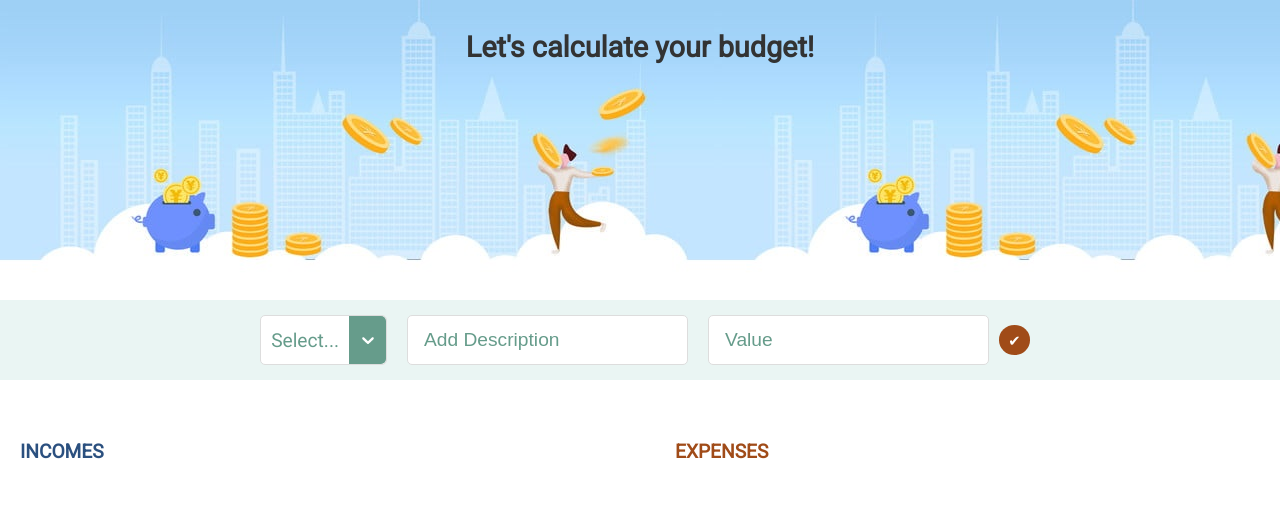
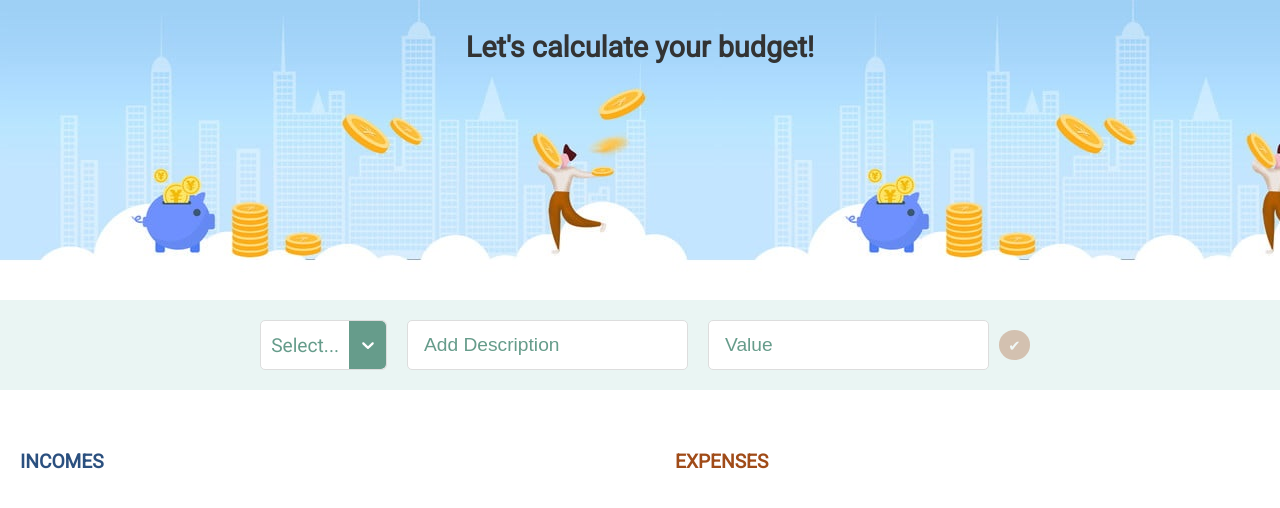
Before and after one commit to jocko981/budget-app, a React (Create React App) app: page /dashboard in a window 1280 px wide. Shown: the top 508 px of the page. Built offline with nearby package versions, Linux system fonts and the light colour scheme.

Commit message:
disabled btn for form

```diff
--- a/src/components/createTransaction/CreateTransaction.css
+++ b/src/components/createTransaction/CreateTransaction.css
@@ -12,7 +12,7 @@
 
 .create-transaction form label {
     height: 50px;
-    margin: 0px 10px;
+    margin: 5px 10px;
 }
 
 .create-transaction form .btn {
--- a/src/components/createTransaction/CreateTransaction.js
+++ b/src/components/createTransaction/CreateTransaction.js
@@ -13,6 +13,7 @@ import { useIncomes } from "../../hooks/useIncomes";
 export default function CreateTransaction() {
     const { addExpense } = useExpenses()
     const { addIncome } = useIncomes()
+    const [isFormFilled, setIsFormFilled] = useState(false)
     // form fields
     const [category, setCategory] = useState("")
     const [description, setDescription] = useState("")
@@ -23,10 +24,14 @@ export default function CreateTransaction() {
     useEffect(() => {
         if (category) {
             setFormError(null)
-            return
+        }
+        if (category && description && value) {
+            setIsFormFilled(true)
+        } else {
+            setIsFormFilled(false)
         }
 
-    }, [category])
+    }, [category, description, value])
 
     const handleSubmit = async (e) => {
         e.preventDefault()
@@ -90,13 +95,14 @@ export default function CreateTransaction() {
                 <label>
                     <input
                         className="value"
+                        required
                         type="text"
                         onChange={(e) => { setValue(e.target.value.replace(/[0]|[^0-9]*/, "")) }}
                         value={value}
                         placeholder="Value"
                     />
                 </label>
-                <button className="btn">✔</button>
+                {isFormFilled ? <button className="btn">✔</button> : <button className="btn btn-disabled" disabled>✔</button>}
             </form>
             {formError && <div className="error">{formError}</div>}
         </div>
--- a/src/index.css
+++ b/src/index.css
@@ -60,6 +60,10 @@ a {
   border: 0;
 }
 
+.btn-disabled {
+  opacity: 0.3;
+}
+
 /* forms */
 input,
 textarea {
@@ -88,3 +92,7 @@ input::placeholder, textarea::placeholder {
   padding: 8px;
   margin: 10px 0;
 }
+
+.hidden {
+  display: none;
+}
```
